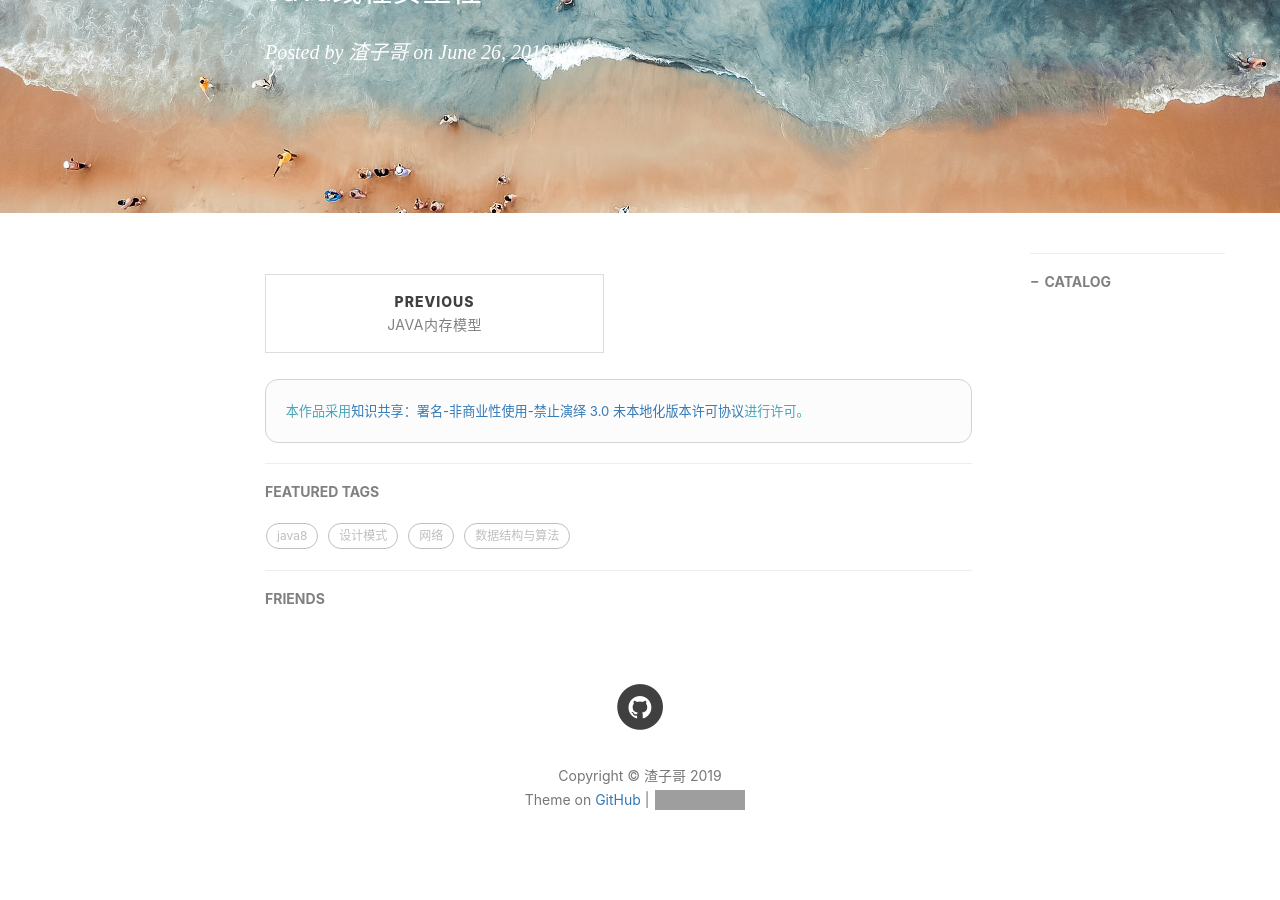
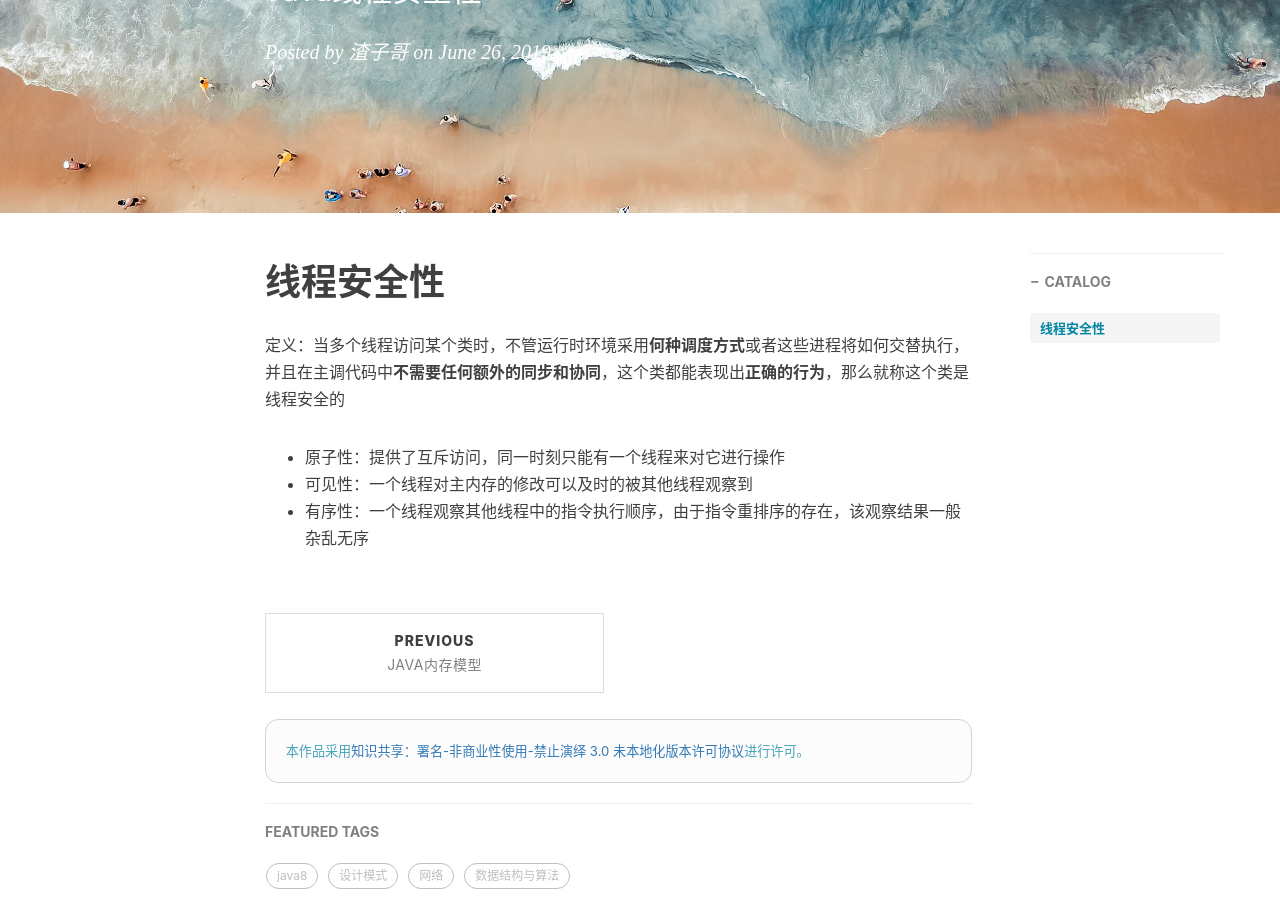
Before and after one commit to anxiouspig/anxiouspig.github.io, a Jekyll site: the page built from _posts/2019-06-26-Java线程安全性.md, in a window 1280 px wide and 900 px high, scrolled down 310 px. Built offline with Jekyll 4.4.1, drawn with Linux system fonts in a browser that asks for light colours; nearby versions of some CDN libraries; comment, search, counter and statistics services are not loaded; grey boxes are pictures that could not be loaded.

Commit message:
Update 2019-06-26-Java线程安全性.md

```diff
--- a/_posts/2019-06-26-Java线程安全性.md
+++ b/_posts/2019-06-26-Java线程安全性.md
@@ -10,3 +10,11 @@ tags:
     - 线程
     - java8
 ---
+
+# 线程安全性
+
+定义：当多个线程访问某个类时，不管运行时环境采用**何种调度方式**或者这些进程将如何交替执行，并且在主调代码中**不需要任何额外的同步和协同**，这个类都能表现出**正确的行为**，那么就称这个类是线程安全的
+
+- 原子性：提供了互斥访问，同一时刻只能有一个线程来对它进行操作
+- 可见性：一个线程对主内存的修改可以及时的被其他线程观察到
+- 有序性：一个线程观察其他线程中的指令执行顺序，由于指令重排序的存在，该观察结果一般杂乱无序
```
